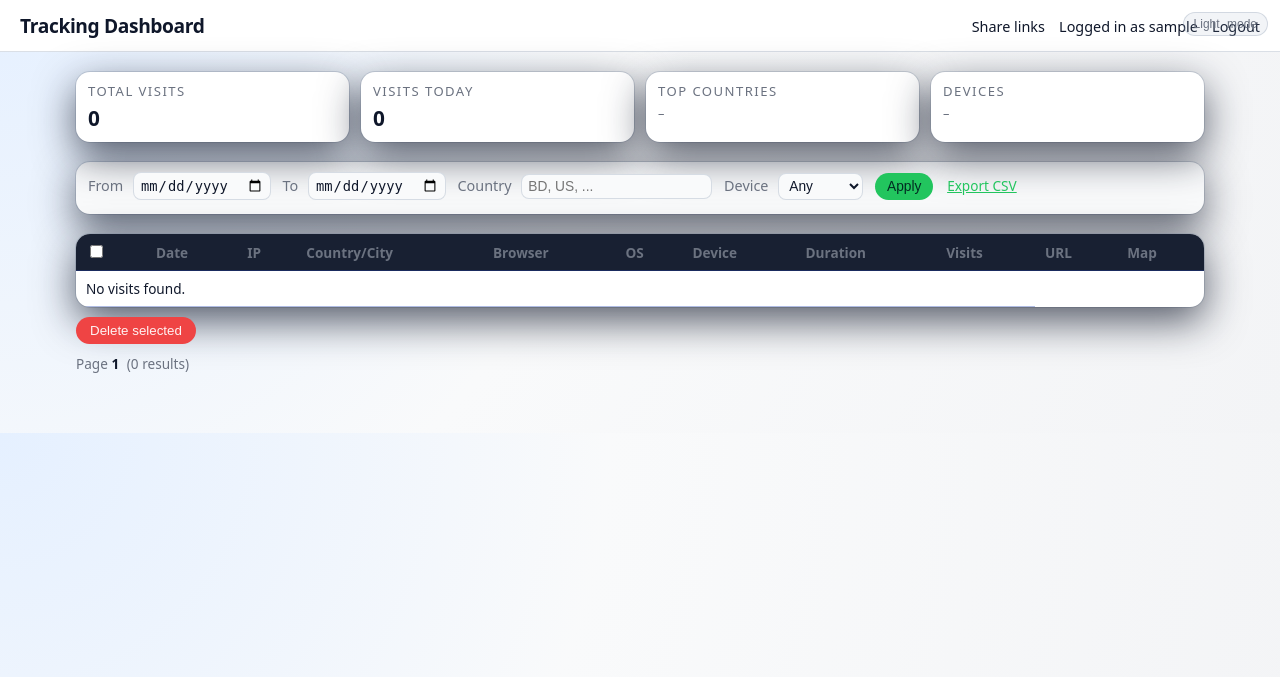
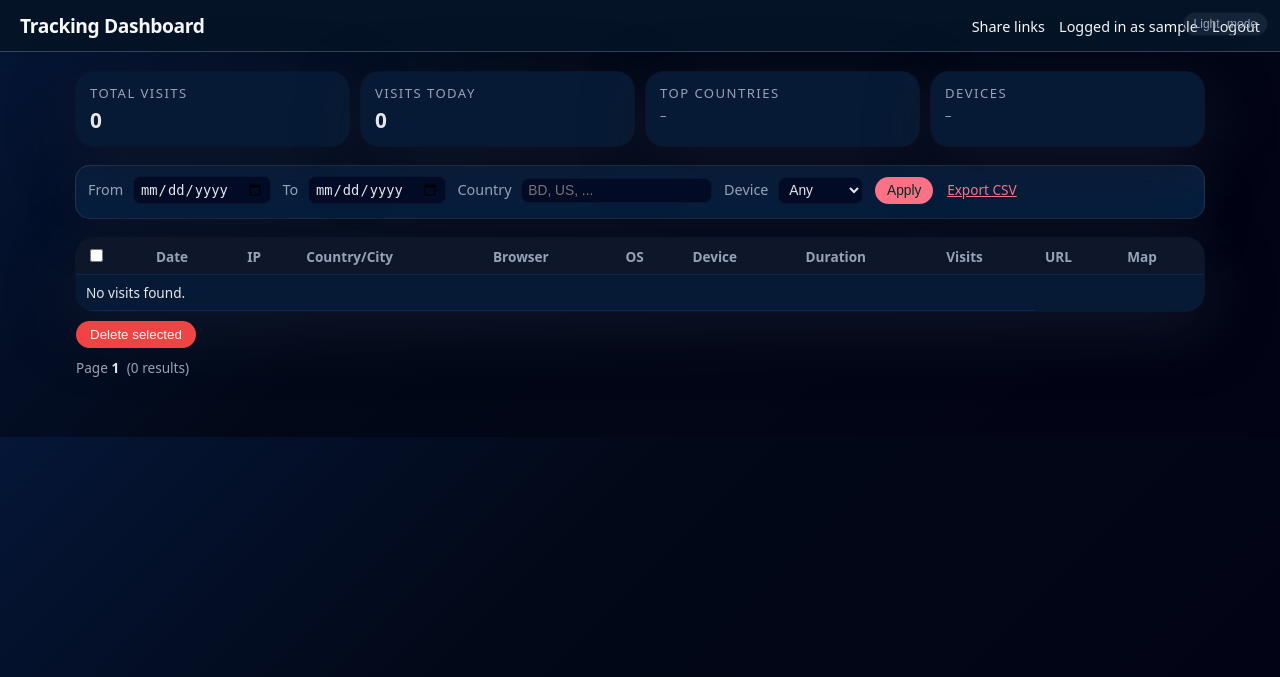
Before and after one commit to eHawking/projectt, a PHP site: page /admin/dashboard in a window 1280 px wide. Shown: the top 677 px of the page. Run offline with PHP 8.4, Linux system fonts and the light colour scheme; the visitor is signed in with stand-in values (Sample User, id 1); data that the repository does not hold is empty; a stand-in replaces the project's code that opens the database connection; some libraries are stand-ins or nearby versions.

Commit message:
Apply dark navy neon CRM theme across app

```diff
--- a/admin/dashboard.php
+++ b/admin/dashboard.php
@@ -81,35 +81,35 @@ $currentQuery = http_build_query([
     <meta name="viewport" content="width=device-width, initial-scale=1.0">
     <style>
         :root {
-            /* Light theme (default) */
-            --bg-gradient: radial-gradient(circle at top left, #e5f0ff 0, #f9fafb 45%, #f3f4f6 100%);
-            --header-bg: #ffffff;
-            --header-fg: #0f172a;
-            --card-bg: #ffffff;
-            --card-elevated: #f9fafb;
-            --accent: #22c55e;
-            --accent-soft: rgba(34, 197, 94, 0.12);
-            --border-subtle: rgba(148, 163, 184, 0.35);
-            --text-main: #0f172a;
-            --text-muted: #6b7280;
-            --field-bg: #f9fafb;
-            --table-row-alt-bg: #f9fafb;
+            /* Light theme (default) – dark navy CRM style */
+            --bg-gradient: linear-gradient(135deg, #051637 0%, #020817 40%, #020314 100%);
+            --header-bg: #051327;
+            --header-fg: #f9fafb;
+            --card-bg: #071a35;
+            --card-elevated: #071f3f;
+            --accent: #fb7185; /* neon pink */
+            --accent-soft: rgba(251, 113, 133, 0.18);
+            --border-subtle: rgba(15, 23, 42, 0.85);
+            --text-main: #e5e7eb;
+            --text-muted: #94a3b8;
+            --field-bg: #020b26;
+            --table-row-alt-bg: #051426;
         }
 
         :root[data-theme="dark"] {
-            /* Dark theme */
-            --bg-gradient: radial-gradient(circle at top left, #020617 0, #020617 50%, #000000 100%);
-            --header-bg: rgba(15, 23, 42, 0.98);
-            --header-fg: #e5e7eb;
-            --card-bg: rgba(15, 23, 42, 0.96);
-            --card-elevated: rgba(15, 23, 42, 0.98);
-            --accent: #22c55e;
-            --accent-soft: rgba(34, 197, 94, 0.15);
-            --border-subtle: rgba(148, 163, 184, 0.35);
+            /* Dark theme – slightly deeper variant */
+            --bg-gradient: linear-gradient(135deg, #020617 0%, #020012 40%, #000000 100%);
+            --header-bg: #030b1e;
+            --header-fg: #f9fafb;
+            --card-bg: #061327;
+            --card-elevated: #050f22;
+            --accent: #fb7185;
+            --accent-soft: rgba(251, 113, 133, 0.24);
+            --border-subtle: rgba(15, 23, 42, 0.9);
             --text-main: #e5e7eb;
             --text-muted: #9ca3af;
-            --field-bg: rgba(15, 23, 42, 0.9);
-            --table-row-alt-bg: rgba(15, 23, 42, 0.9);
+            --field-bg: #020617;
+            --table-row-alt-bg: #050b18;
         }
 
         * {
@@ -155,11 +155,11 @@ $currentQuery = http_build_query([
         .card {
             flex: 1 1 200px;
             background: var(--card-bg);
-            border-radius: 14px;
-            padding: 10px 12px;
+            border-radius: 18px;
+            padding: 12px 14px;
             box-shadow:
-                0 14px 40px rgba(15, 23, 42, 0.7),
-                0 0 0 1px rgba(148, 163, 184, 0.35);
+                0 18px 60px rgba(15, 23, 42, 0.9),
+                0 0 0 1px rgba(15, 23, 42, 0.9);
         }
         .card-title {
             font-size: 0.82rem;
@@ -215,11 +215,11 @@ $currentQuery = http_build_query([
             width: 100%;
             border-collapse: collapse;
             background: var(--card-bg);
-            border-radius: 14px;
+            border-radius: 18px;
             overflow: hidden;
             box-shadow:
-                0 14px 40px rgba(15, 23, 42, 0.7),
-                0 0 0 1px rgba(148, 163, 184, 0.35);
+                0 18px 60px rgba(15, 23, 42, 0.9),
+                0 0 0 1px rgba(15, 23, 42, 0.9);
             font-size: 0.85rem;
         }
         th, td {
@@ -300,6 +300,33 @@ $currentQuery = http_build_query([
         .theme-toggle span {
             font-weight: 500;
             margin-right: 4px;
+        }
+
+        @media (max-width: 900px) {
+            .container {
+                padding: 0 12px 24px;
+            }
+            .cards {
+                flex-direction: column;
+            }
+        }
+
+        @media (max-width: 768px) {
+            header {
+                flex-direction: column;
+                align-items: flex-start;
+                gap: 8px;
+            }
+            .filters {
+                overflow-x: auto;
+            }
+            table {
+                font-size: 0.78rem;
+            }
+            th, td {
+                padding: 6px 8px;
+                white-space: nowrap;
+            }
         }
     </style>
 </head>
```
Also changed, not shown: admin/login.php (+25 -19 lines), admin/share_links.php (+42 -27 lines), admin/visit.php (+33 -21 lines), landing.php (+28 -25 lines).
